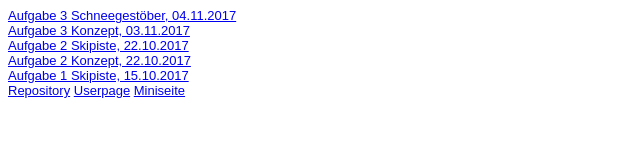
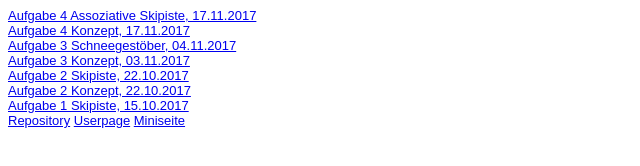
Before and after one commit to AnjaOtt/AnjaOtt.github.io, a plain HTML site: page Steckbrief/steckbrief.htm in a window 1280 px wide. Shown: the whole page, without its empty margins (0-640 px from the left). Drawn offline with Linux system fonts and the light colour scheme.

Commit message:
push A04

```diff
--- a/Steckbrief/steckbrief.htm
+++ b/Steckbrief/steckbrief.htm
@@ -13,6 +13,8 @@ body {
 </head>
 <body>
 	<!-- Hier die Links zu den gelösten Aufgaben einstellen, aktuelle oben, alte stehen lassen! Format: Aufgabenbezeichnung, Datum -->
+<a href="https://anjaott.github.io/EIA2/04/skipiste.html" target="_blank" >Aufgabe 4 Assoziative Skipiste, 17.11.2017</a><br>
+<a href="https://anjaott.github.io/EIA2/04/Konzept04.pdf" target="_blank" >Aufgabe 4 Konzept, 17.11.2017</a><br>
 <a href="https://anjaott.github.io/EIA2/03/skipiste.html" target="_blank" >Aufgabe 3 Schneegestöber, 04.11.2017</a><br>
 <a href="https://anjaott.github.io/EIA2/03/Konzept03.pdf" target="_blank" >Aufgabe 3 Konzept, 03.11.2017</a><br>
 <a href="https://anjaott.github.io/EIA2/02/skipiste.html" target="_blank" >Aufgabe 2 Skipiste, 22.10.2017</a><br>
```
